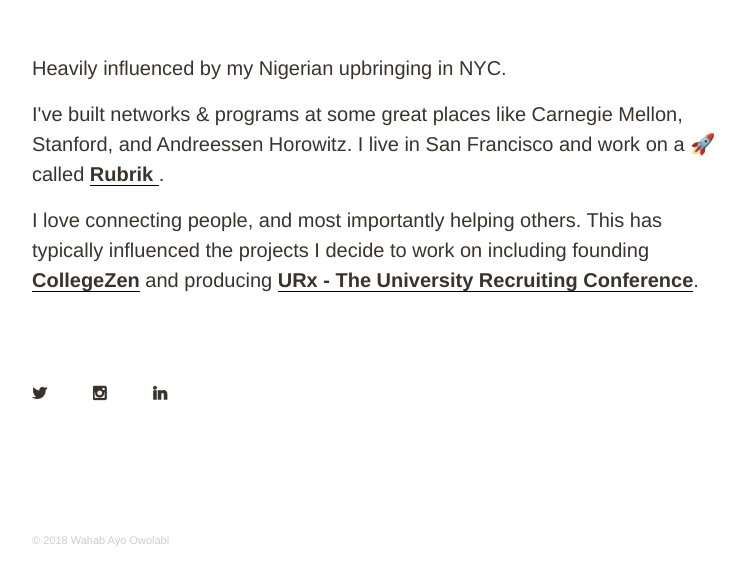
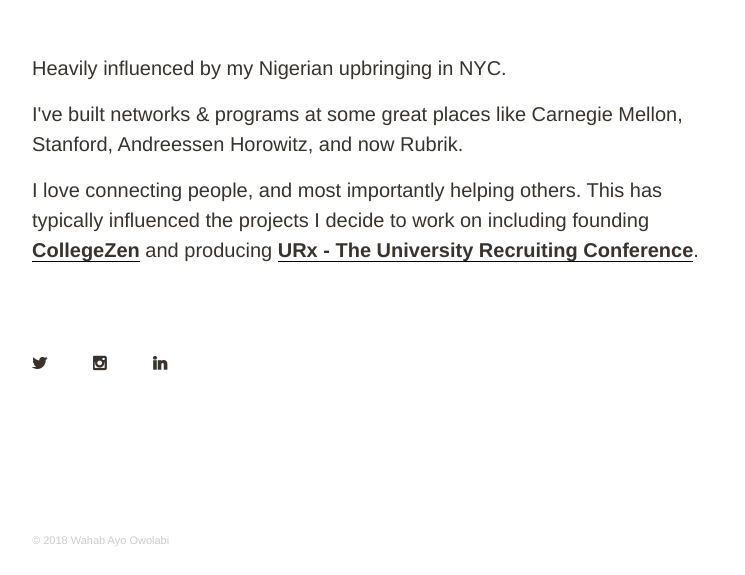
Before and after one commit to pbnyc266/pbnyc266, a plain HTML site: page index.html in a window 1280 px wide. Shown: the part 225-800 px from the top of the page, without its empty margins (118-863 px from the left). Drawn offline with nearby package versions, Linux system fonts and the light colour scheme.

Commit message:
update rocketship

```diff
--- a/index.html
+++ b/index.html
@@ -27,8 +27,8 @@
     <div class="info-text animated fadeIn">
 
         <p>Heavily influenced by my Nigerian upbringing in NYC. </p>
-       <p>I've built networks & programs at some great places like Carnegie Mellon, Stanford, and Andreessen Horowitz.
-          I live in San Francisco and work on a &#128640; called <a href="https://www.rubrik.com/" target="_blank"> Rubrik </a>.
+       <p>I've built networks & programs at some great places like Carnegie Mellon, Stanford, Andreessen Horowitz, and now Rubrik.
+
         </p>
 
         <p> I love connecting people, and most importantly helping others.
```
